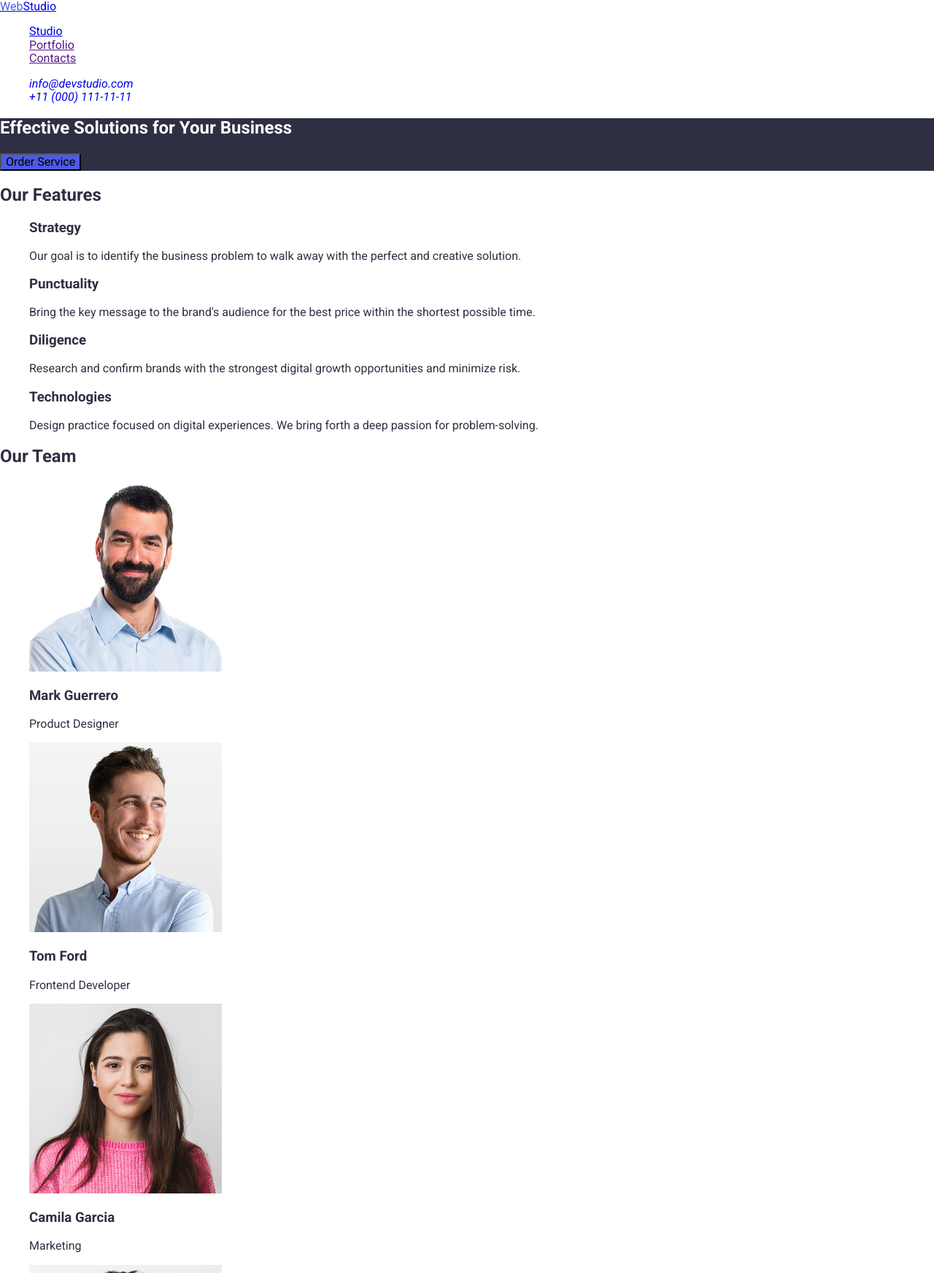
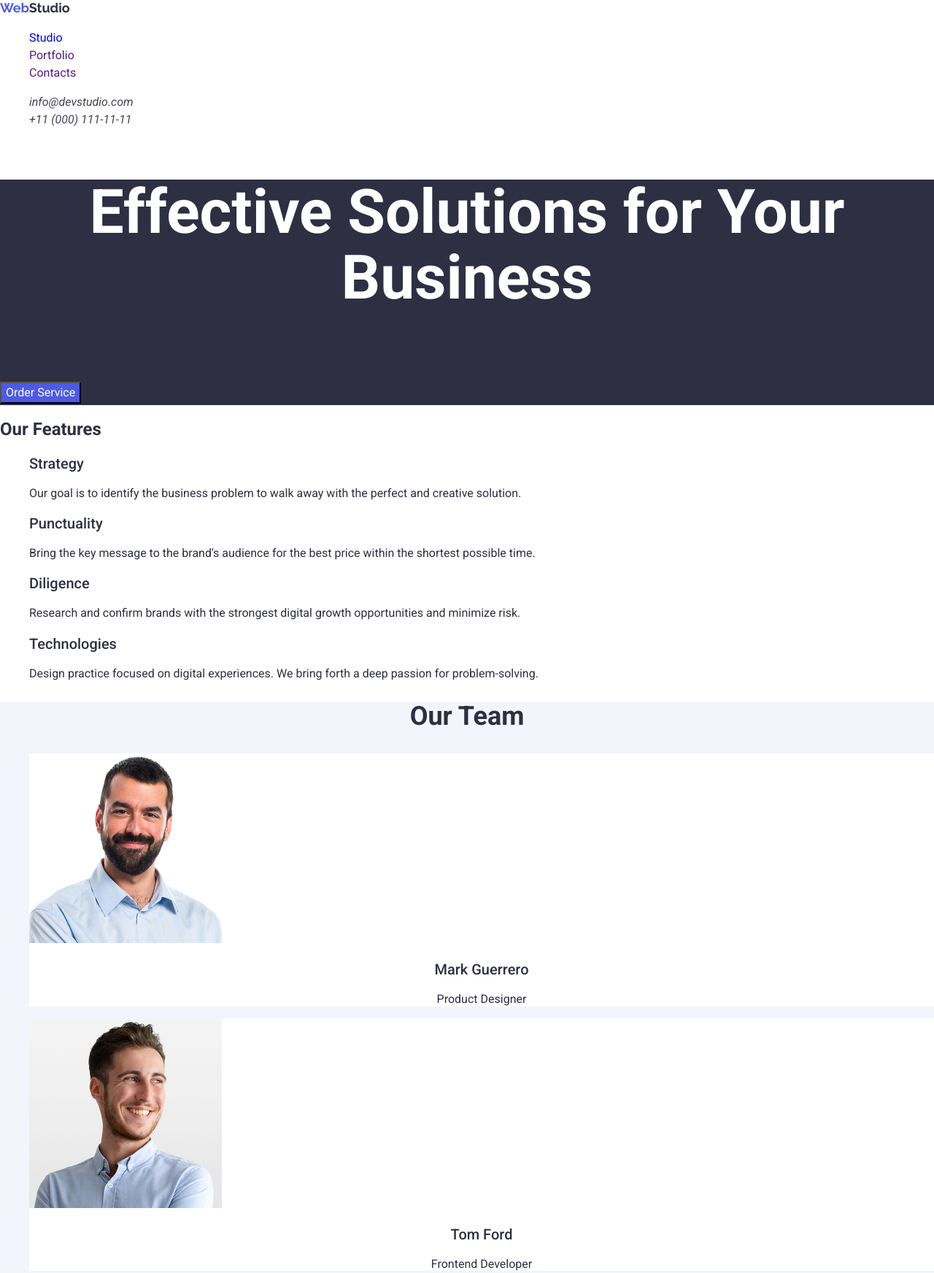
Before and after one commit to MarynBiriukova/goit-markup-hw-02, a plain HTML site: page index.html in a window 1280 px wide. Shown: the top 1744 px of the page at 73% size. Drawn offline with nearby package versions, Linux system fonts and the light colour scheme.

Commit message:
change both files: html and css

```diff
--- a/css/styles.css
+++ b/css/styles.css
@@ -1,36 +1,122 @@
 body {
     font-family: "Roboto", sans-serif;
+    font-weight: 400;
     color: #2E2F42;
     background-color: #ffffff;
+}
+header {
+    color: #2E2F42;
+    font-size: 16px;
+    line-height: 1.5;
+}
+
+a {
+    text-decoration: none;
 }
 
 ul {
     list-style-type: none;
 }
 
+h3{
+    font-weight: 500;
+    color: #2E2F42;
+    font-size: 20px;
+    line-height: 1.2;
+}
+
+h4{
+    font-weight: 400;
+    color: #434455;
+    font-size: 16px;
+    line-height: 1.5;
+}
+
 .hero
 {
     background-color: #2E2F42;
     color: white;
+    font-weight: 700;
+    font-size: 56px;
+    line-height: 1.07;
+}
+.title-one{
+    text-align: center;
 }
 
 .order-button
 {
     background-color: #4D5AE5;
-
+    color: inherit;/*white;*/
+    font-size: 16px;
+    line-height: 1.5;
+}
+.order-button:hover,.order-button:focus{
+    background-color: #404BBF;
 }
 
 .link {
     text-decoration: none;
+    color: #434455;
 }
-.accent {
+.link:hover, .link:focus{
+    color: #404BBF;
+}
+
+.logo{
+    font-family: "Raleway";
+    font-weight: 700;
+    color: inherit;
+    font-size: 18px;
+    line-height: 1.17;
+}
+
+.logo-accent {
     color: #4D5AE5;
 }
 
 .order-button{
     text-decoration: none;
+    cursor: pointer;
 }
 
-.navigation{
+.navigat, .navigat-stu{
     text-decoration: none;
 }
+
+.navigat:hover, .navigat:focus, .navigat-stu:hover, .navigat-stu:focus{
+    color: #404BBF;
+}
+
+.section-team {
+    background-color: #F4F4FD;
+}
+
+.team{
+    font-weight: 700;
+    text-align: center;
+    font-size: 36px;
+    line-height: 1.11;
+
+}
+.person{
+    background-color: #ffffff;
+}
+
+.cont{
+    text-align: center;
+}
+
+.portfolio{
+    font-weight: 700;
+    text-align: center;
+    font-size: 36px;
+    line-height: 1.11;
+}
+
+footer {
+    background-color: #2E2F42;
+    color: #F4F4FD;
+    font-size: 16px;
+    line-height: 1.5;
+}
--- a/index.html
+++ b/index.html
@@ -3,7 +3,7 @@
 <head>
     <meta charset="UTF-8">
     <meta name="viewport" content="width=device-width, initial-scale=1.0">
-    <title>My first HW</title>
+    <title>My second HW</title>
     <link rel="stylesheet" href="https://cdnjs.cloudflare.com/ajax/libs/modern-normalize/3.0.1/modern-normalize.min.css"
         integrity="sha512-q6WgHqiHlKyOqslT/lgBgodhd03Wp4BEqKeW6nNtlOY4quzyG3VoQKFrieaCeSnuVseNKRGpGeDU3qPmabCANg=="
         crossorigin="anonymous" referrerpolicy="no-referrer" />
@@ -16,12 +16,12 @@
 </head>
 <body>
 <header>
-    <a href="./index.html"><span class="accent">Web</span>Studio</a>
-    <nav class="navigation">
+    <a href="./index.html" class="logo"><span class="logo-accent">Web</span>Studio</a>
+    <nav>
         <ul>
-            <li><a href="./index.html">Studio</a></li>
-            <li><a href="">Portfolio</a></li>
-            <li><a href="">Contacts</a></li>
+            <li><a href="./index.html" class="navigat-stu">Studio</a></li>
+            <li><a href="" class="navigat">Portfolio</a></li>
+            <li><a href="" class="navigat">Contacts</a></li>
         </ul>
     </nav >
     <address>
@@ -33,9 +33,9 @@
 </header>
 <main>
 <section class="hero">
-   <h1>Effective Solutions
+   <h1 class="title-one">Effective Solutions
 for Your Business</h1>
-<button type="button" class="order-button">Order Service</button>
+<button type="button"  class="order-button">Order Service</button>
 </section>
 <section>
     <h2>Our Features</h2>
@@ -65,38 +65,46 @@ for Your Business</h1>
 
 </section>
 
-<section>
-    <h2>Our Team</h2>
+<section class="section-team">
+    <h2 class="team">Our Team</h2>
     <ul>
-        <li>
+        <li class="person">
             <img src="./images/mark.jpg" alt="Card Mark Guerrero" width="264"
             />
+            <div class="cont">
                 <h3>Mark Guerrero</h3>
                 <p>Product Designer</p>
+            </div>
         </li>
-        <li>
+        <li class="person">
             <img src="./images/tom.jpg" alt="Card Tom Ford" width="264"
             />
+            <div class="cont">
                 <h3>Tom Ford</h3>
                 <p>Frontend Developer</p>
+            </div>
         </li>
-        <li>
+        <li class="person">
             <img src="./images/camila.jpg" alt="Card Camila Garcia" width="264"
             />
+            <div class="cont">
                 <h3>Camila Garcia</h3>
                 <p>Marketing</p>
+            </div>
         </li>
-        <li>
+        <li class="person">
             <img src="./images/dan.jpg" alt="Card Daniel Wilson" width="264"
             />
+            <div class="cont">
                 <h3>Daniel Wilson</h3>
                 <p>UI Designer</p>
+            </div>
         </li>
 
     </ul>
 </section>
 <section>
-  <h2>Our Portfolio</h2>
+  <h2 class="portfolio">Our Portfolio</h2>
   <ul>
     <li>
         <img src="./images/bank.jpg" alt="Screens BankApp" width="360" />
@@ -136,7 +144,7 @@ for Your Business</h1>
 
 </main>
 <footer>
-    <a href="./index.html"><span class="accent">Web</span>Studio</a>
+    <a href="./index.html" class="logo"><span class="logo-accent">Web</span>Studio</a>
     <p>Increase the flow of customers and
     sales for your business with digital
      marketing & growth solutions.
```
Lines whose indentation alone changed are shown as unchanged.
